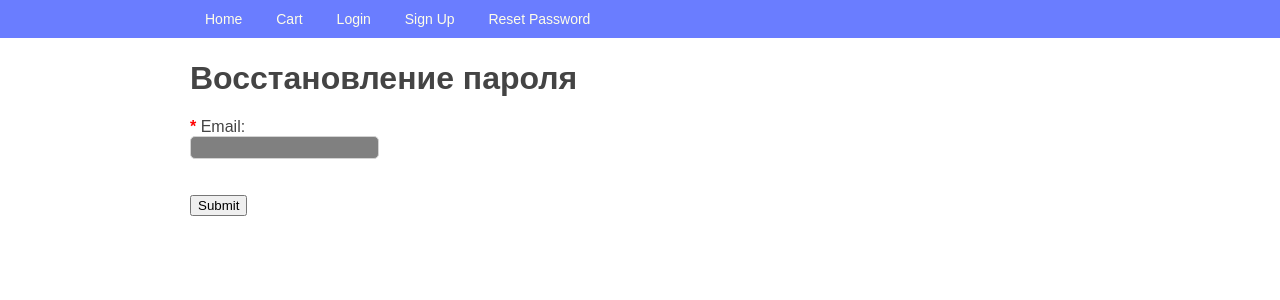
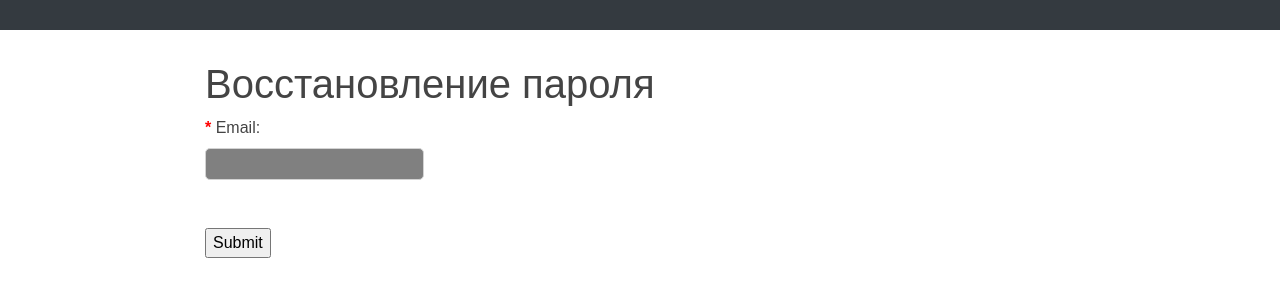
Before and after one commit to AzatKaparov/final_exam_azat, a Django app: page /accounts/password-reset/ in a window 1280 px wide. Shown: the top 300 px of the page. Run offline with Django 3.2, Linux system fonts and the light colour scheme; parts of the project's set-up code (start-up, migrations or seed data) failed here and were passed over; some libraries are stand-ins or nearby versions.

Commit message:
Добавлен базовый шаблон

```diff
--- a/source/webapp/templates/base.html
+++ b/source/webapp/templates/base.html
@@ -7,58 +7,60 @@
           content="width=device-width, user-scalable=no, initial-scale=1.0, maximum-scale=1.0, minimum-scale=1.0">
     <meta http-equiv="X-UA-Compatible" content="ie=edge">
     <title>{% block title %}My Site{% endblock %}</title>
-
-    <!-- XDSoft DateTimePicker -->
-    <link rel="stylesheet" href="https://cdnjs.cloudflare.com/ajax/libs/jquery-datetimepicker/2.5.20/jquery.datetimepicker.min.css" integrity="sha256-DOS9W6NR+NFe1fUhEE0PGKY/fubbUCnOfTje2JMDw3Y=" crossorigin="anonymous" />
-
+    <link rel="stylesheet" href="https://stackpath.bootstrapcdn.com/bootstrap/4.5.0/css/bootstrap.min.css" integrity="sha384-9aIt2nRpC12Uk9gS9baDl411NQApFmC26EwAOH8WgZl5MYYxFfc+NcPb1dKGj7Sk" crossorigin="anonymous">
     <link rel="stylesheet" href="{% static 'css/style.css' %}">
-    {% block links %}{% endblock %}
+    <link href="https://fonts.googleapis.com/css2?family=Roboto&display=swap" rel="stylesheet">
+    <link rel="stylesheet" href="https://use.fontawesome.com/releases/v5.8.1/css/all.css" integrity="sha384-50oBUHEmvpQ+1lW4y57PTFmhCaXp0ML5d60M1M7uH2+nqUivzIebhndOJK28anvf" crossorigin="anonymous">
+    {% block styles %}{% endblock %}
 </head>
 <body>
-    <nav class="navbar">
-        <div class="container">
-            <ul class="menu">
-                <li><a href="{% url "webapp:index" %}">Home</a></li>
-                <li><a href="{% url "webapp:cart_view" %}">Cart</a></li>
-                {% if request.user.is_authenticated %}
-                    <li><a href="{% url "webapp:product_create" %}">Add Product</a></li>
+<nav class="navbar  navbar-expand-lg navbar-dark bg-dark">
+  {% if user.is_authenticated %}
+{#  <a class="navbar-brand" href="{% url 'webapp:order_list' %}">Мои заказы</a>#}
+  <button class="navbar-toggler" type="button" data-toggle="collapse" data-target="#navbarSupportedContent" aria-controls="navbarSupportedContent" aria-expanded="false" aria-label="Toggle navigation">
+    <span class="navbar-toggler-icon"></span>
+  </button>
+{% endif %}
+
+  <div class="collapse navbar-collapse" id="navbarSupportedContent">
+    <ul class="navbar-nav mr-auto">
+      <li class="nav-item active">
+        <a class="nav-link" href="{% url 'webapp:index' %}">На главную <span class="sr-only">(current)</span></a>
+      </li>
+    {% if perms.webapp.add_product %}
+      <li class="nav-item active">
+{#        <a class="nav-link" href="{% url 'webapp:create' %}">Добавить товар</a>#}
+      </li>
+    {% endif %}
+    <li class="nav-item active">
+{#        <a class="nav-link" href="{% url 'webapp:basket_index' %}">Корзина</a>#}
+      </li>
+    {% if user.is_authenticated %}
+    <li class="nav-item active">
+        <a class="nav-link" href="{% url 'accounts:logout'%}?next={{ request.get_full_path }}">Выход</a>
+      </li>
+    {% else %}
+        <li class="nav-item active">
+            <a class="nav-link" href="{% url 'accounts:login'%}?next={{ request.get_full_path }}">Вход</a>
+        </li>
+        <li class="nav-item active">
+            <a class="nav-link" href="{% url 'accounts:create'%}?next={{ request.get_full_path }}">Зарегестрироваться</a>
+        </li>
+    {% endif %}
         {% block menu %}{% endblock %}
-                    <li><a href="{% url 'accounts:detail' request.user.pk %}">
-                        Привет, {{ request.user.get_full_name|default:request.user.username }}
-                    </a></li>
-                {% endif %}
-                {% block auth_menu %}
-                    {% if request.user.is_authenticated %}
-                        <li><a href="{% url 'accounts:logout' %}?next={{ request.get_full_path }}">Logout</a></li>
-                    {% else %}
-                        <li><a href="{% url 'accounts:login' %}?next={{ request.get_full_path }}">Login</a></li>
-                        <li><a href="{% url 'accounts:create' %}?next={{ request.get_full_path }}">Sign Up</a></li>
-                    {% endif %}
-                {% endblock %}
-                {% if not request.user.is_authenticated %}
-                    <li><a href="{% url 'accounts:password_reset_email' %}">Reset Password</a></li>
-                {% endif %}
     </ul>
-
-            {% block search %}
-                {% if search_form %}
-                    <div class="search-form">
-                        <form action="{% url 'webapp:index' %}" method="GET">
-                            {{ search_form.search }}
-                            <input type="submit" value="Найти">
+    <form class="form-inline my-2 my-lg-0" method="GET">
 </form>
-                    </div>
-                {% endif %}
-            {% endblock %}
   </div>
 </nav>
 <div class="container">
-        {% include 'partial/messages.html' %}
     {% block content %}{% endblock %}
 </div>
 
-    <script src="https://code.jquery.com/jquery-3.3.1.slim.min.js" integrity="sha384-q8i/X+965DzO0rT7abK41JStQIAqVgRVzpbzo5smXKp4YfRvH+8abtTE1Pi6jizo" crossorigin="anonymous"></script>
-    <script src="https://cdnjs.cloudflare.com/ajax/libs/jquery-datetimepicker/2.5.20/jquery.datetimepicker.full.min.js" integrity="sha256-FEqEelWI3WouFOo2VWP/uJfs1y8KJ++FLh2Lbqc8SJk=" crossorigin="anonymous"></script>
-    {% block scripts %}{% endblock %}
+
+
+
+<script src="https://code.jquery.com/jquery-3.5.1.min.js" integrity="sha256-9/aliU8dGd2tb6OSsuzixeV4y/faTqgFtohetphbbj0=" crossorigin="anonymous"></script>
+    <script src="https://stackpath.bootstrapcdn.com/bootstrap/4.5.0/js/bootstrap.bundle.min.js" integrity="sha384-1CmrxMRARb6aLqgBO7yyAxTOQE2AKb9GfXnEo760AUcUmFx3ibVJJAzGytlQcNXd" crossorigin="anonymous"></script>
 </body>
 </html>
```
Lines whose indentation alone changed are shown as unchanged.
